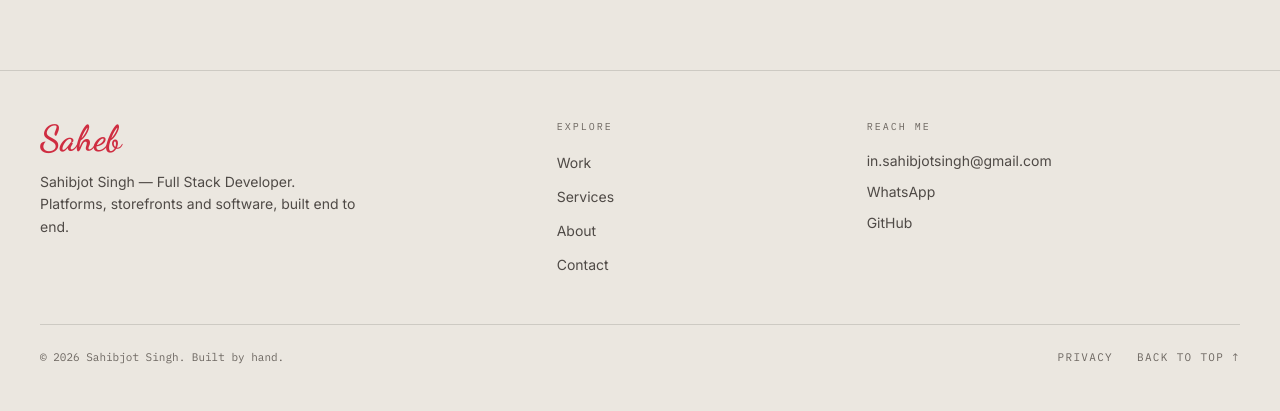
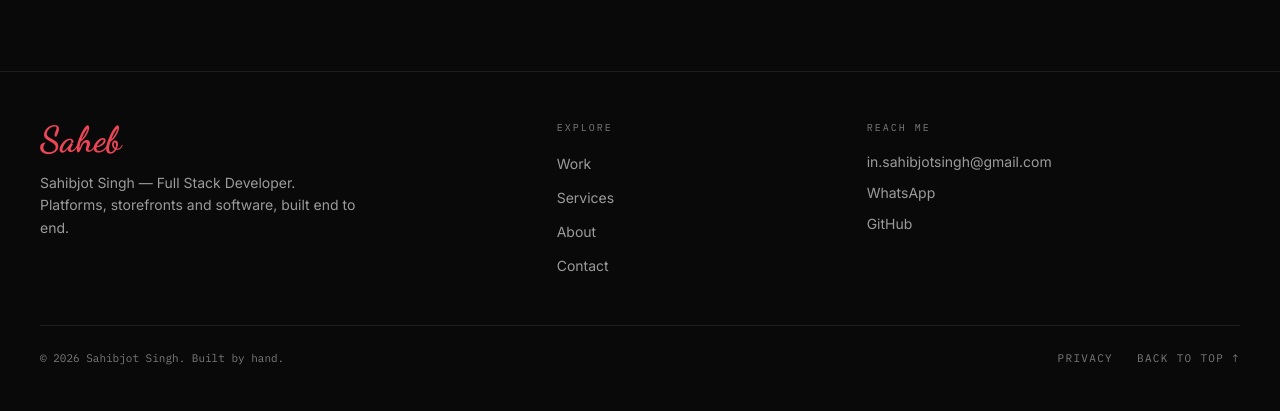
Before and after one commit to thesahibjotsingh/Personal-Portfolio, a React (Vite) app: page / in a window 1280 px wide. Shown: the part 8720-9131 px from the top of the page. Built offline with nearby package versions, Linux system fonts and the light colour scheme; no server answers; a web font is replaced by a local one.

Commit message:
Remove the light Contact/footer theme; keep the page dark throughout
Co-Authored-By: Claude Sonnet 5.5 <noreply@anthropic.com>

```diff
--- a/src/App.tsx
+++ b/src/App.tsx
@@ -10,7 +10,6 @@ import Footer from './components/Footer'
 import SmoothScroll from './components/SmoothScroll'
 import Cursor from './components/Cursor'
 import ScrollProgress from './components/ScrollProgress'
-import ThemeSwitch from './components/ThemeSwitch'
 import MobileActionBar from './components/MobileActionBar'
 import { initRegion } from './lib/region'
 
@@ -28,7 +27,6 @@ function App() {
       <SmoothScroll />
       <Cursor />
       <ScrollProgress />
-      <ThemeSwitch />
       <Navbar />
       <main id="main">
         <Hero />
--- a/src/components/Contact.tsx
+++ b/src/components/Contact.tsx
@@ -23,8 +23,7 @@ export default function Contact() {
   return (
     <section
       id="contact"
-      data-scope="light"
-      className="rounded-t-[2rem] bg-void px-6 py-14 text-ivory shadow-[0_-30px_80px_-30px_rgba(0,0,0,0.6)] md:rounded-t-[3rem] md:px-8 md:py-24"
+      className="border-t border-hairline bg-void px-6 py-14 text-ivory md:px-8 md:py-24"
     >
       <StretchHeading text="Let's build" />
 
--- a/src/components/Footer.tsx
+++ b/src/components/Footer.tsx
@@ -11,7 +11,7 @@ export default function Footer() {
   return (
     /* same hairline the navbar carries on its underside, so the page opens and
        closes on an identical rule */
-    <footer data-scope="light" className="border-t border-hairline bg-void px-6 py-12 text-ivory md:px-10">
+    <footer className="border-t border-hairline bg-void px-6 py-12 text-ivory md:px-10">
       <div className="mx-auto grid max-w-[1600px] gap-10 md:grid-cols-12">
         <div className="md:col-span-5">
           <span className="font-script text-4xl font-bold text-carnation">
--- a/src/components/ThemeSwitch.tsx
+++ /dev/null
@@ -1,38 +0,0 @@
-import { useEffect } from 'react'
-import { ScrollTrigger } from '../lib/motion'
-
-/* Contact and the footer are a light "sheet" (data-scope="light") that scrolls
-   up over the dark page. The one thing that still has to follow along is the
-   fixed nav: once the sheet reaches it, the nav takes the same light scope, so
-   its text and bar stay readable over the light content. Only the nav changes
-   (a small element, on a short CSS transition), never the whole page.
-
-   Driven by progress rather than isActive, so it stays light through the very
-   last pixel of the page. */
-export default function ThemeSwitch() {
-  useEffect(() => {
-    const nav = document.querySelector('nav')
-    if (!nav) return
-
-    const trigger = ScrollTrigger.create({
-      trigger: '#contact',
-      start: 'top 90px',
-      end: 'max',
-      onUpdate: (self) => {
-        if (self.progress > 0) nav.setAttribute('data-scope', 'light')
-        else nav.removeAttribute('data-scope')
-      },
-      onRefresh: (self) => {
-        if (self.progress > 0) nav.setAttribute('data-scope', 'light')
-        else nav.removeAttribute('data-scope')
-      },
-    })
-
-    return () => {
-      trigger.kill()
-      nav.removeAttribute('data-scope')
-    }
-  }, [])
-
-  return null
-}
--- a/src/index.css
+++ b/src/index.css
@@ -18,24 +18,6 @@
   --font-sans: "Inter", ui-sans-serif, system-ui, sans-serif;
   --font-mono: "IBM Plex Mono", ui-monospace, monospace;
   --font-script: "Dancing Script", ui-serif, cursive;
-}
-
-/* Light "sheet": Contact, the footer and (while it is over them) the nav carry
-   data-scope="light", which swaps the theme colours for that subtree only. The
-   rest of the page never recolours, so there is nothing to fade or flicker —
-   the light section just scrolls in over the dark one. Unlayered, so it beats
-   the @theme defaults. */
-[data-scope='light'] {
-  color-scheme: light;
-  --color-void: #ebe7e0;
-  --color-panel: #e2ddd5;
-  --color-ivory: #181514;
-  --color-carnation: #cf2d41;
-  --color-carnation-deep: #b5182c;
-  --color-muted: #4f4a46;
-  --color-dim: #6d6761;
-  --color-hairline: rgba(24, 21, 20, 0.14);
-  --err: #c0263d;
 }
 
 @layer base {
```
